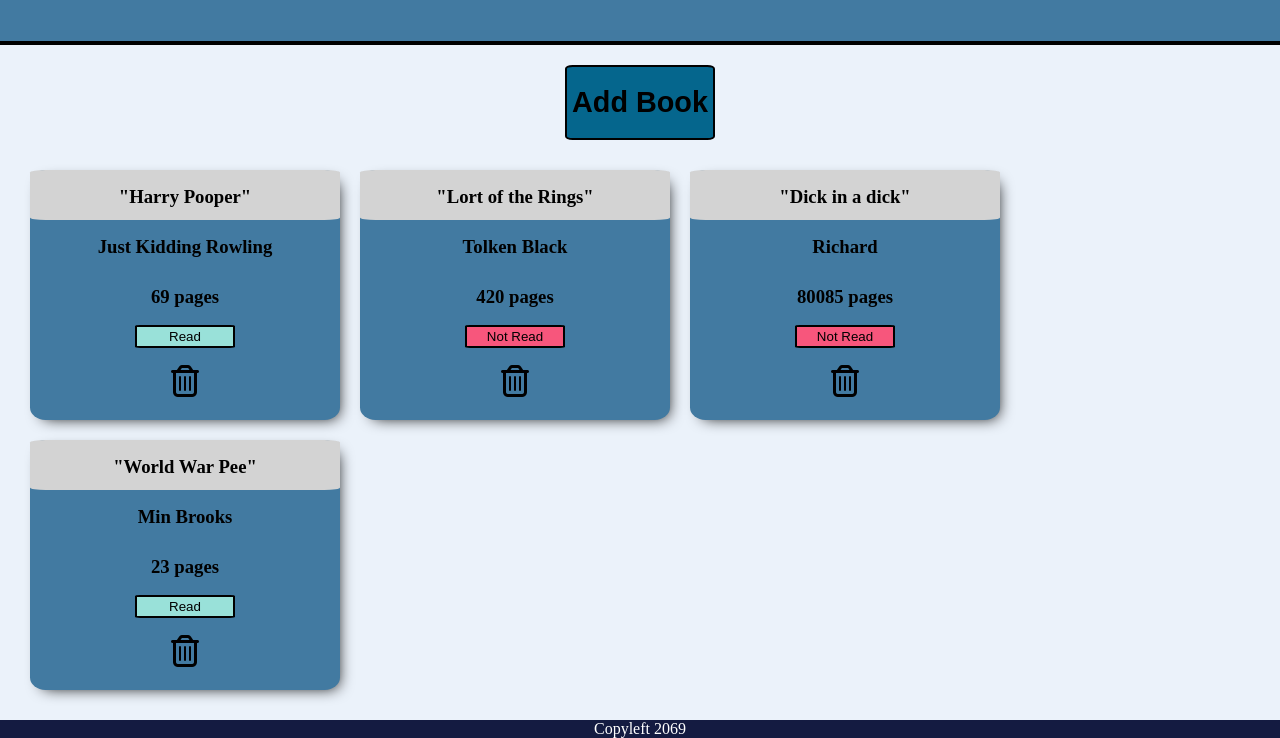
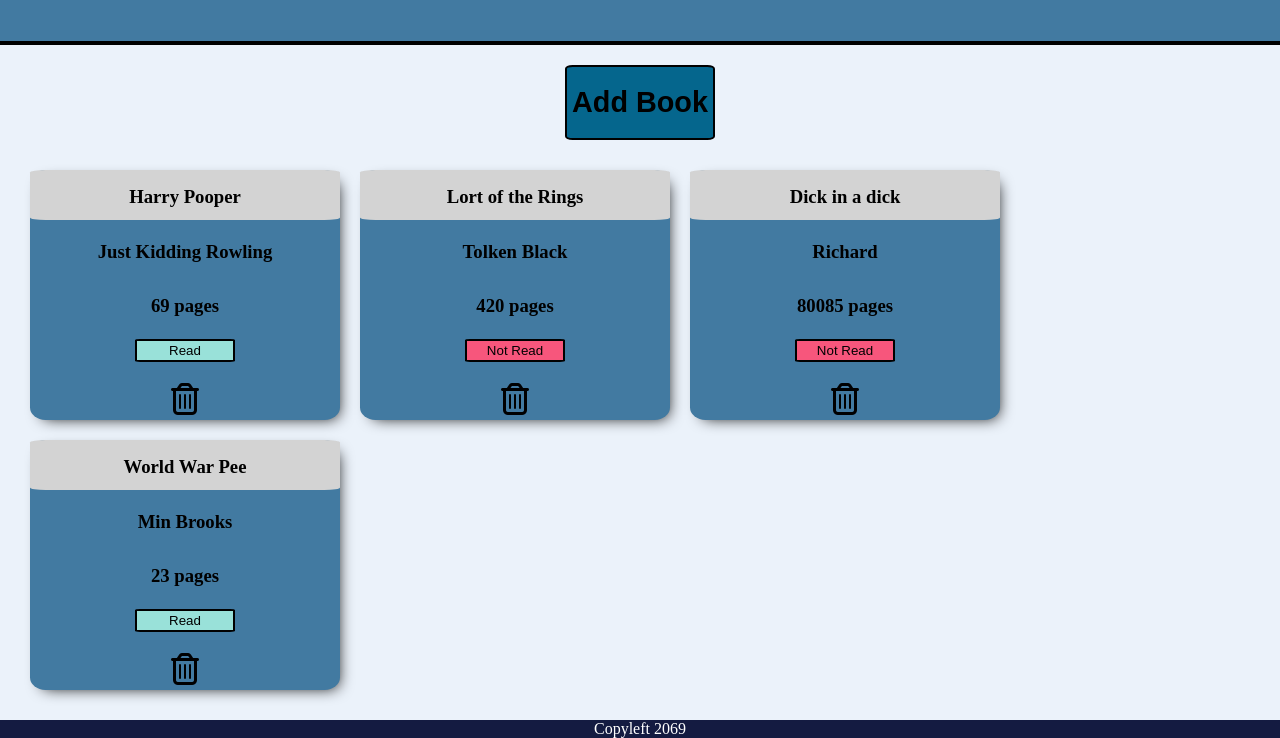
Before and after one commit to CodingFunky/Library, a plain HTML site: page index.html in a window 1280 px wide. Shown: the part 103-841 px from the top of the page. Drawn offline with Linux system fonts and the light colour scheme.

Commit message:
cleaning up code

```diff
--- a/app.js
+++ b/app.js
@@ -102,7 +102,7 @@ function buildBookCard(newBook) {
   deleteBtn.classList.add('fa-trash-alt')
   deleteBtn.classList.add('fa-2x')
   deleteBtn.classList.add('btn')
-  title.textContent = ('\"' + newBook.title + "\"")
+  title.textContent = (newBook.title)
   author.textContent = (newBook.author);
   pageCount.textContent = (newBook.pageCount + ' pages');
   isRead.textContent = newBook.read;
@@ -118,7 +118,6 @@ function buildBookCard(newBook) {
   bookCard.append(title, author, pageCount, isRead, deleteBtn);
   deleteBtn.addEventListener('click', () => {
     let book = deleteBtn.parentNode;
-    console.log(book);
     library.removeChild(book);
   })
 }
@@ -133,6 +132,7 @@ function addBookToLibrary() {
 function updateLibrary(newLibrary){
 
 }
+// This prints the library already in place
 myLibrary.forEach(book => {
   buildBookCard(book);
   library.appendChild(bookCard);
@@ -156,8 +156,7 @@ readStatusBtn.forEach((btn) => {
 
   })
 })
-
-deleteBtns = document.querySelectorAll(".far")
+deleteBtns = document.querySelectorAll(".fa-trash-alt")
 deleteBtns.forEach((btn) => {
   btn.addEventListener('click', (e) => {
     let book = btn.parentNode;
--- a/styles.css
+++ b/styles.css
@@ -110,6 +110,7 @@ header {
     flex-direction: column;
     /* background-color: #6F9CEB; */
     background-color: #427AA1;
+    justify-content: space-between;
     /* padding: 15px; */
     text-align: center;
     /* gap: 20px; */
```
